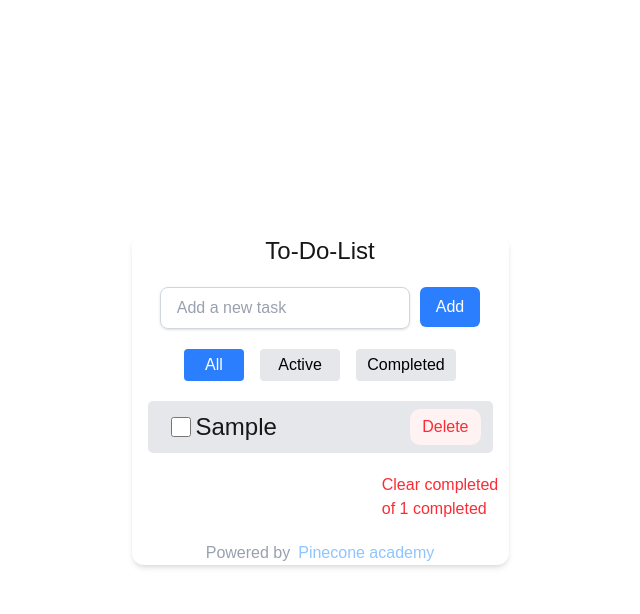
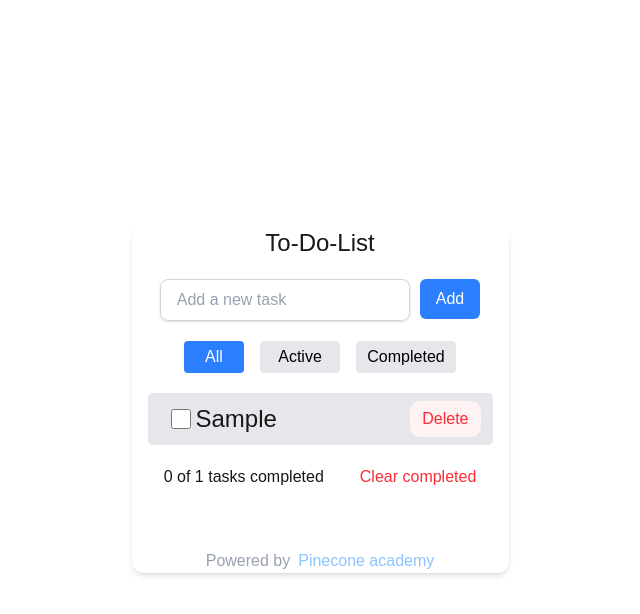
Before and after one commit to JinreP/Todo-React, a Next.js app: page / in a window 1280 px wide. Both pictures are taken after typing "Sample" into the empty fields and a click on the button "Add". Shown: the top 614 px of the page, without its empty margins (320-960 px from the left). Built offline with nearby package versions, Linux system fonts and the light colour scheme.

Commit message:
todo finished

```diff
--- a/src/components/Todo.jsx
+++ b/src/components/Todo.jsx
@@ -66,6 +66,12 @@ export default function Todo(props) {
           </li>
         ))}
       </ol>
+      <div className="flex content-between gap-9 mb-10">
+        <p className="">
+          {" "}
+          {tasks.filter((t) => t.completed).length} of {tasks.length} tasks
+          completed
+        </p>
         {(tasks.length === 0 && (
           <p className="text-gray-500 ">No tasks yet. Add one above!</p>
         )) ||
@@ -74,15 +80,13 @@ export default function Todo(props) {
               {" "}
               <button
                 onClick={clearCompleted}
-              className="text-red-500 pl-60 cursor-pointer active:text-red-300 "
+                className="text-red-500  cursor-pointer active:text-red-300 "
               >
                 Clear completed
               </button>
-            <p className="text-red-500 pl-60 cursor-pointer  active:text-red-300 ">
-              {tasks.completed} of {tasks.length} completed
-            </p>
             </div>
           ))}
+      </div>
       <div className=" flex gap-2">
         <p className="text-gray-400 ">Powered by</p>
         <a href="" className="text-blue-300">
```
Lines whose indentation alone changed are shown as unchanged.
